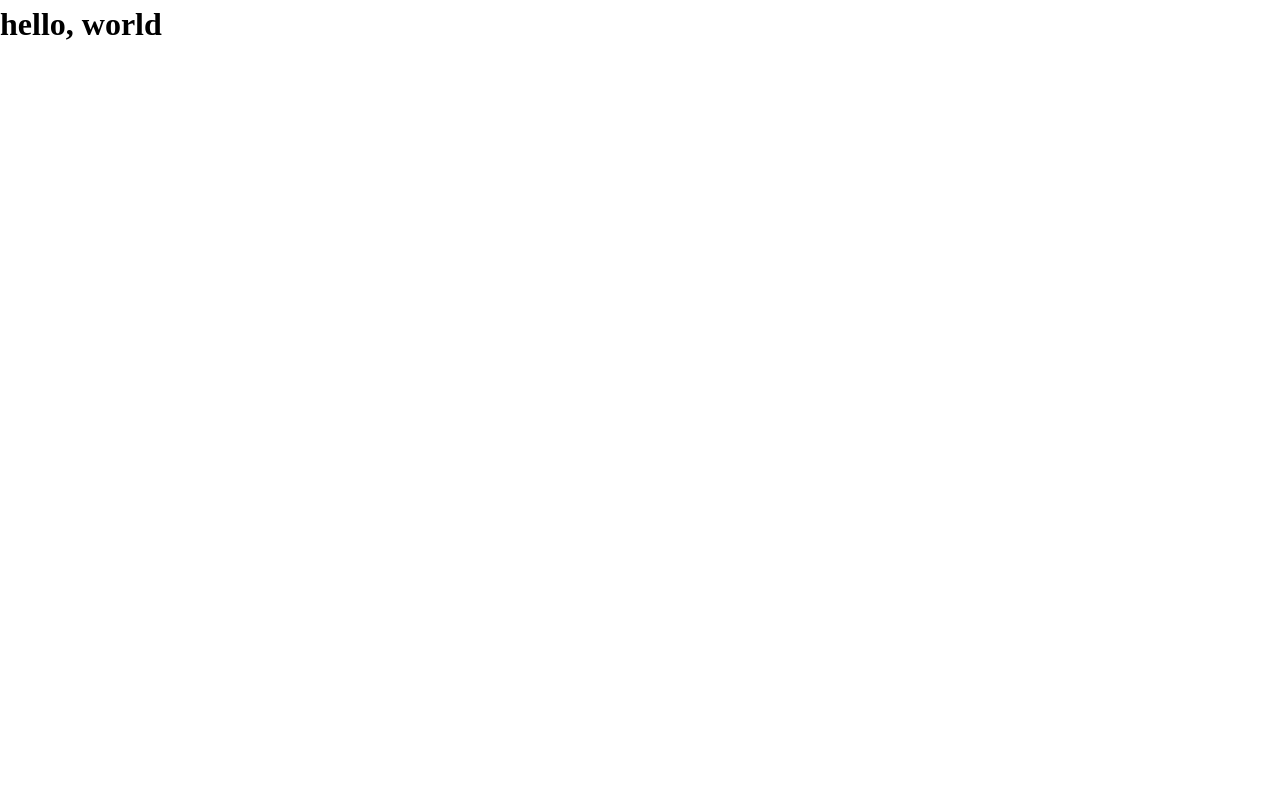
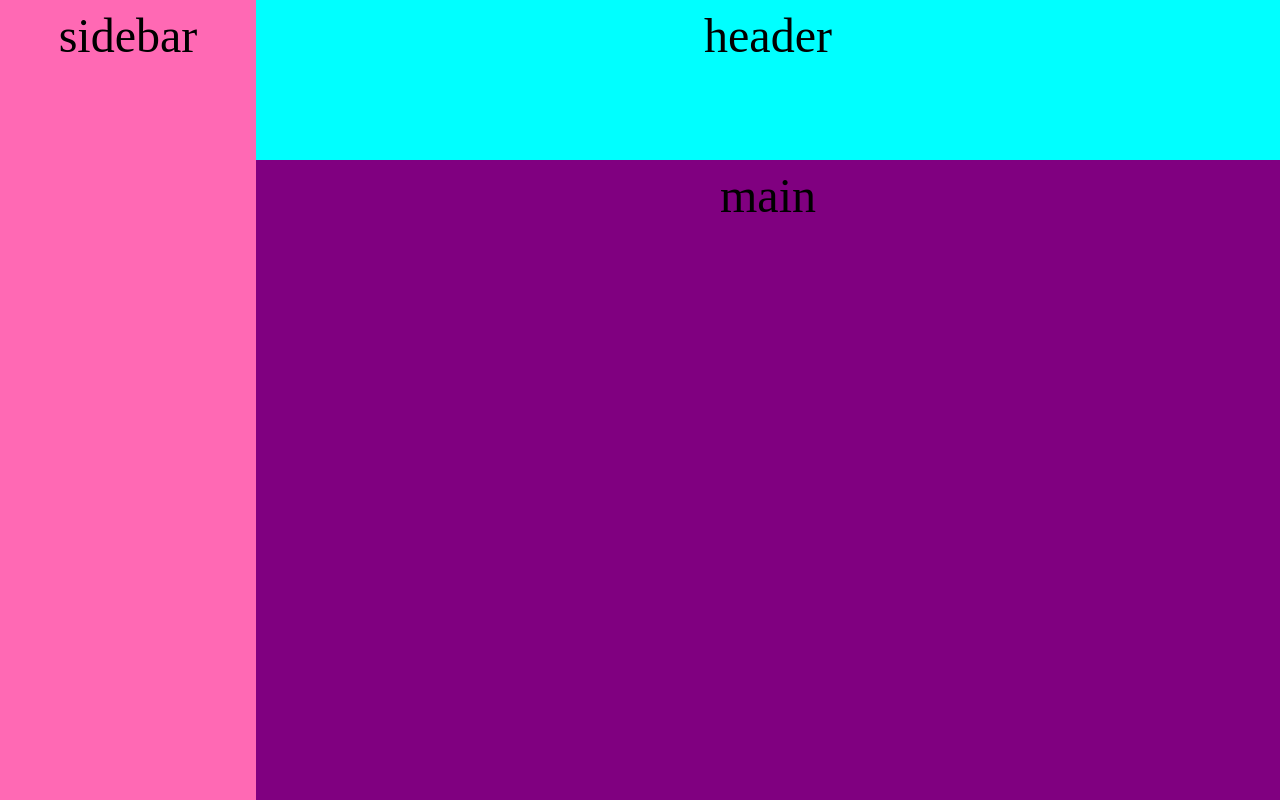
Before and after one commit to emianuelul/admin-dashboard, a plain HTML site: page index.html in a window 1280 px wide. Drawn offline with Linux system fonts and the light colour scheme.

Commit message:
layout: made basic layout sections

```diff
--- a/index.html
+++ b/index.html
@@ -8,6 +8,10 @@
     <link rel="stylesheet" href="./styles/styles.css" />
   </head>
   <body>
-    <h1>hello, world</h1>
+    <div class="container">
+      <div class="sidebar">sidebar</div>
+      <div class="header">header</div>
+      <div class="main">main</div>
+    </div>
   </body>
 </html>
--- a/styles/styles.css
+++ b/styles/styles.css
@@ -0,0 +1,25 @@
+.container {
+  display: grid;
+  grid-template-columns: 1fr 4fr;
+  grid-template-rows: 1fr 4fr;
+  grid-template-areas: "sidebar header" "sidebar main";
+  min-height: 100vh;
+
+  text-align: center;
+  font-size: 3rem;
+}
+
+.main {
+  grid-area: main;
+  background-color: purple;
+}
+
+.header {
+  grid-area: header;
+  background-color: aqua;
+}
+
+.sidebar {
+  grid-area: sidebar;
+  background-color: hotpink;
+}
```
